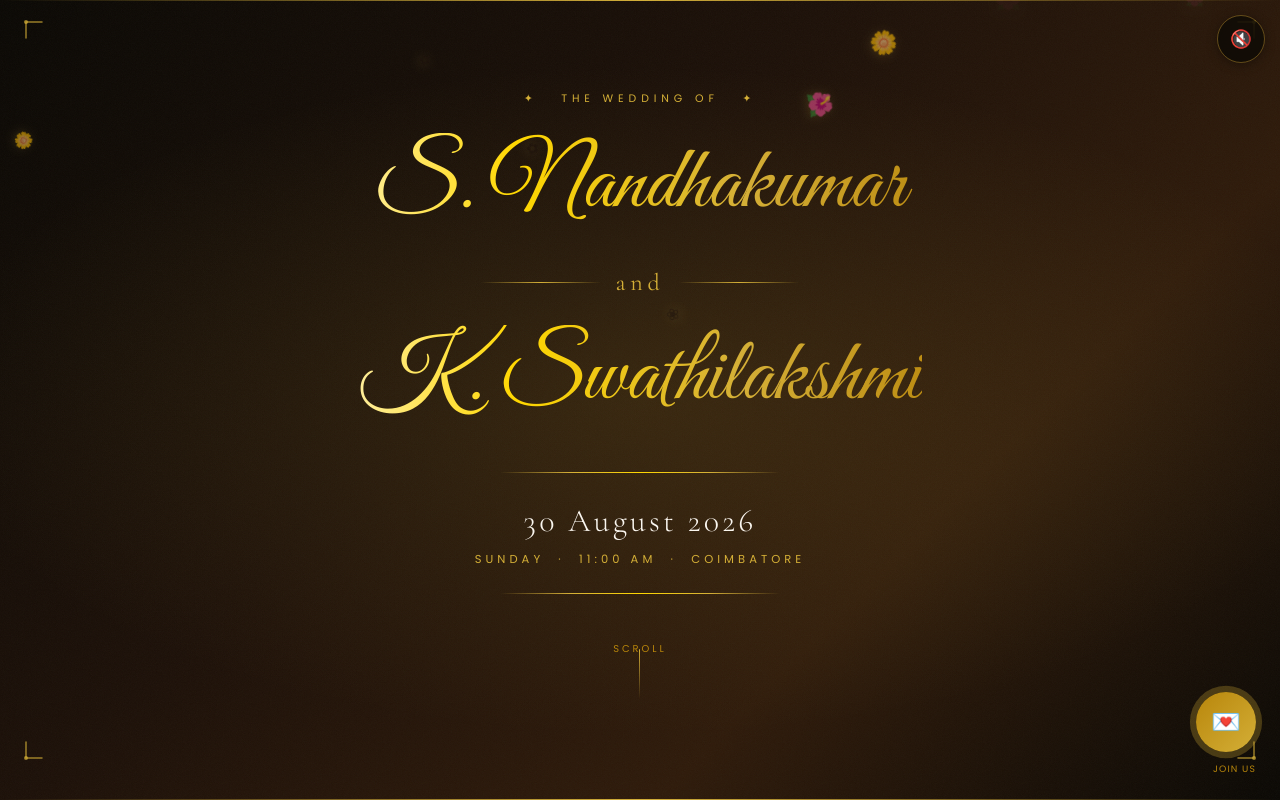
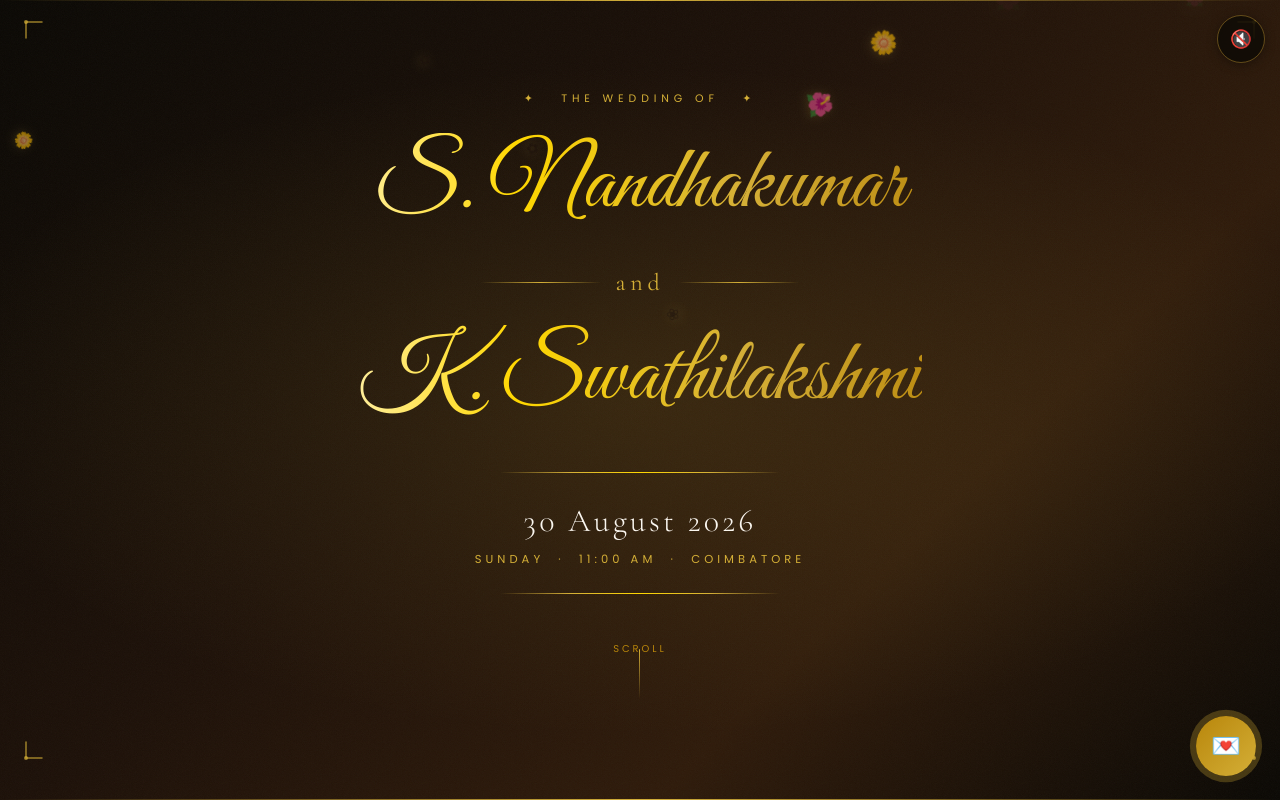
Before and after one commit to VarshiniJayakumar/swathi-wed, a React (Vite) app in the folder wedding-invitation/: page / in a window 1280 px wide. Shown: the top 800 px of the page. Built offline with nearby package versions, Linux system fonts and the light colour scheme; a web font is replaced by a local one.

Commit message:
fix: remove Join Us label

```diff
--- a/wedding-invitation/src/components/FloatingRSVP.jsx
+++ b/wedding-invitation/src/components/FloatingRSVP.jsx
@@ -50,12 +50,7 @@ export default function FloatingRSVP() {
         {open ? '✕' : '💌'}
       </button>
 
-      {!open && (
-        <p style={{fontFamily:'Poppins',fontSize:'0.58rem',letterSpacing:'0.12em',
-          textTransform:'uppercase',color:'#B8860B',textAlign:'center'}}>
-          Join Us
-        </p>
-      )}
+      {!open && null}
     </div>
   );
 }
```
